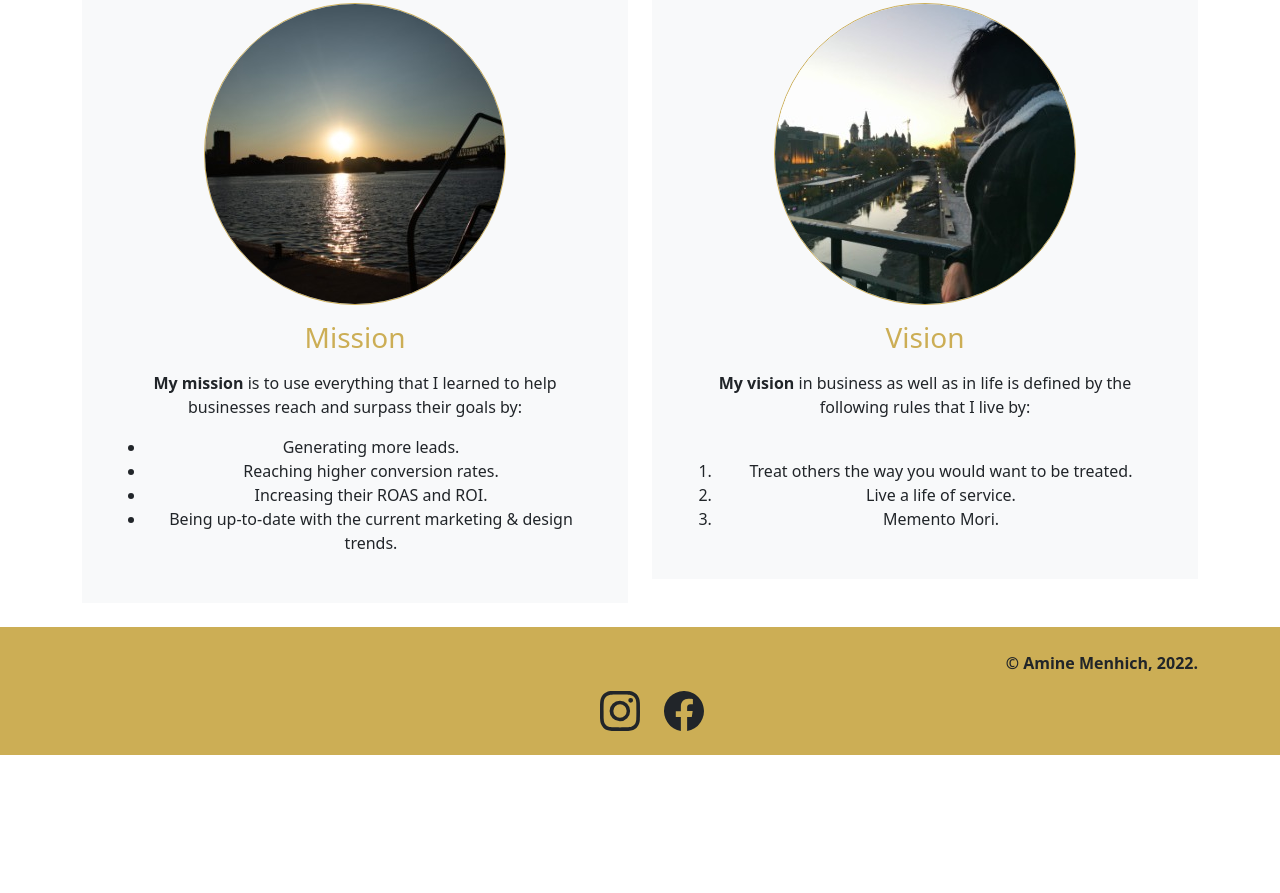
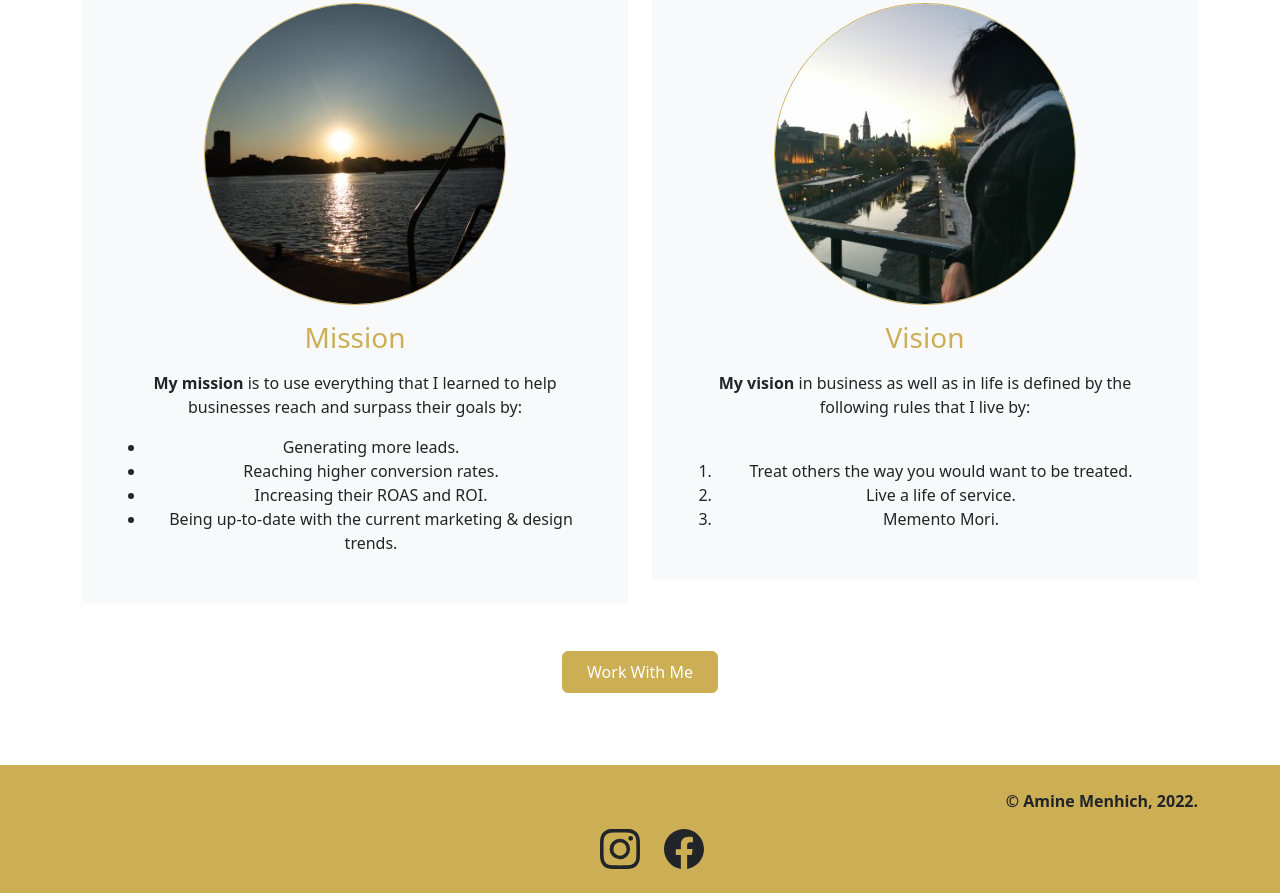
Before and after one commit to menh0006/portfolio, a plain HTML site: page about.html in a window 1280 px wide. Shown: the part 801-1694 px from the top of the page. Before the commit the page ends 1556 px from the top, so only its background shows below. Drawn offline with nearby package versions, Linux system fonts and the light colour scheme.

Commit message:
adds work with me button

```diff
--- a/about.html
+++ b/about.html
@@ -94,7 +94,9 @@
                 </div>
             </div> <!-- closes 3rd col-->
 
-
+        <div class="text-center">
+            <a href="#" class="btn btn-primary px-4 py-2 my-5">Work With Me</a>
+        </div>
 
 
     </main>
```
